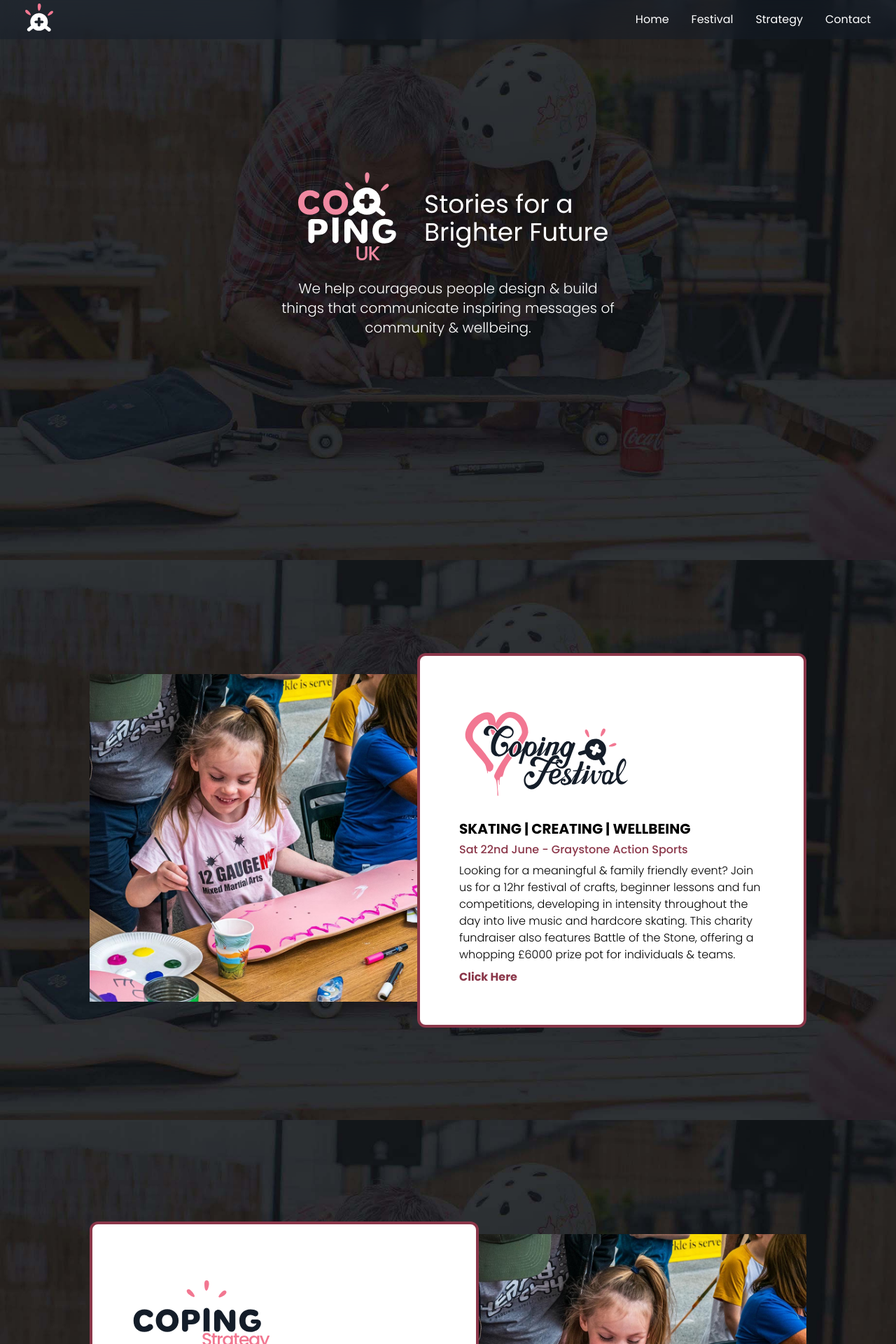
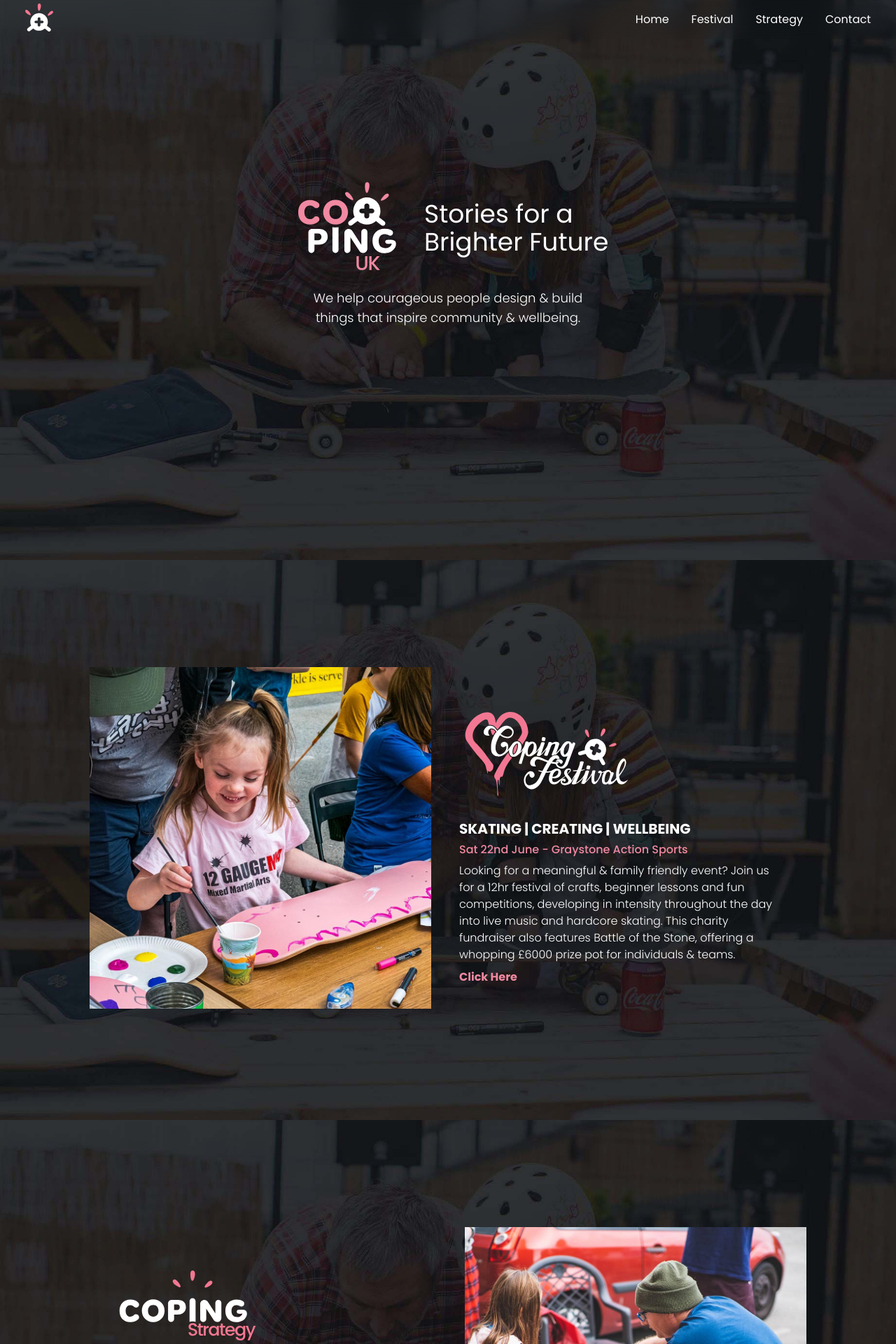
Before and after one commit to WilHesk/coping2023, a Next.js app: page / in a window 1280 px wide. Shown: the top 1920 px of the page at 70% size. Built offline with nearby package versions, Linux system fonts and the light colour scheme.

Commit message:
dark backgrounds and styling

```diff
--- a/components/Contact.jsx
+++ b/components/Contact.jsx
@@ -2,16 +2,16 @@
 import Link from 'next/link';
 import Image from 'next/image';
 
-const Contact = ({heading, subhead, email, insta, p }) => {
+const Contact = ({ heading, subhead, email, insta, p }) => {
   return (
     <section className='bg-dkgrey flex flex-col'>
-        <div  className='mx-auto max-w-screen-sm px-7 pt-10'>
+      <div className='mx-auto max-w-screen-sm px-7 pt-20'>
         <div className='text-white pt-4'>
           <h2 className='pt-4 pb-1 text-5xl font-normal text-white '>{heading}</h2>
           <p className='text-xl font-light text-pink'>{subhead}</p>
           <p className='text-light'>{p}</p>
         </div>
-            <div className='text-white pt-2 pb-40'>
+        <div className='text-white pt-10 pb-10'>
           <div className='flex flex-col items-center py-2 sm:flex-row'>
             <Image
               src='/icon-email.svg'
@@ -31,11 +31,6 @@
             <p className='px-4 text-xl font-light'>{insta}</p>
           </div>
         </div>
-
-
-
-
-
       </div>
     </section>
   );
--- a/components/Festival.jsx
+++ b/components/Festival.jsx
@@ -4,20 +4,20 @@
 
 const Festival = ({ heading, subhead, h31, p1, p2, p3, p4, button }) => {
   return (
-    <section id='festival' className='flex items-center justify-center h-auto bg-fixed bg-center bg-white'>
-        <div  className='max-w-screen-sm px-7'>
+    <section id='festival' className='flex items-center justify-center h-auto bg-dkgrey'>
+      <div className='max-w-screen-sm px-7'>
         <div className='-mb-20'>
           <Image
-                src='/coping-festival-logo-grey-2024.svg'
+            src='/coping-festival-logo-white-2024.svg'
             alt='coping festival logo'
             width='320'
             height='320'
           />
         </div>
-              <h2 className='pt-10 text-xl font-light'>{heading}</h2>
-              <p className='pt-2 text-2xl font-medium text-dkpink uppercase'>{subhead}</p>
+        <h2 className='pt-10 text-xl text-white font-light'>{heading}</h2>
+        <p className='pt-2 text-2xl font-medium text-pink uppercase'>{subhead}</p>
 
-            <div className='font-light'>
+        <div className='font-light text-white'>
           <p className='text-lg font-medium'>{h31}</p>
           <p className='pt-4'>{p1}</p>
           <p className='pt-4'>{p2}</p>
@@ -35,7 +35,7 @@
 
         <div className='py-6 flex  flex-col items-center'>
           <Link href='/contact'>
-                <a className='px-6 py-4 border rounded bg-dkpink text-white hover:bg-white hover:border-dkpink hover:text-dkgrey'>{button}</a>
+            <a className='px-6 py-4 rounded bg-pink text-dkgrey hover:bg-white hover:text-dkpink'>{button}</a>
           </Link>
         </div>
 
--- a/components/Form.jsx
+++ b/components/Form.jsx
@@ -1,15 +1,15 @@
 import React from 'react';
 
-const Form = ({heading, message, formLabel, button}) => {
+const Form = ({ heading, message, formLabel, button }) => {
     return (
-    <section className='pt-40 pb-10 flex flex-col gap-8 sm:flex-row sm:items-end'>
+        <section className='pt-10 pb-10 flex flex-col gap-8 sm:flex-row sm:items-end'>
             <div className='mx-auto max-w-screen-sm px-7'>
                 <h2 className='text-5xl pb-1'>{heading}</h2>
                 <p className='text-xl font-light text-dkgrey'>{message}</p>
                 <form className='pt-4 flex flex-col gap-8 sm:flex-row sm:items-end' action='/api/newsletter'>
                     <div className='flex flex-col gap-1'>
                         <label>{formLabel}</label>
-                    <input type='email' name='email' required className='border border-dkgrey rounded'/>
+                        <input type='email' name='email' required className='border border-dkgrey rounded' />
                     </div>
                     {/* h-field */}
                     <div className='onhp'>
--- a/components/Hero.jsx
+++ b/components/Hero.jsx
@@ -2,15 +2,15 @@
 import Link from 'next/link';
 import Image from 'next/image';
 
-const Hero = ({heading, message}) => {
+const Hero = ({ heading, message }) => {
   return (
-    <section className='flex items-center justify-center h-screen mb-0 bg-fixed bg-center bg-cover custom-img '>
+    <section className='flex items-center justify-center min-h-screen mb-0 bg-fixed bg-center bg-cover custom-img '>
 
       <div className='flex flex-col items-center justify-center text-white mt-20'>
 
-        <div className='flex items-center pb-1 mx-10 flex-col md:flex-row md:mt-0'>
+        <div className='flex items-center pb-1 flex-col md:flex-row md:mt-0'>
 
-          <div className='-mt-10 px-10 md:mt-0'>
+          <div className='px-10 md:mt-0'>
             <Image
               src='/logo-white-copinguk.svg'
               alt='/'
@@ -25,8 +25,8 @@
 
         </div>
 
-        <div className='pt-6 px-12 flex flex-auto items-center justify-center w-auto text-center max-w-xl  md:pt-2'>
-          <p className='text-xl font-light pb-40'>{message}</p>
+        <div className='pt-6 px-12 flex flex-auto items-center justify-center w-auto text-center max-w-sm sm:max-w-lg  md:pt-2'>
+          <p className='text-lg font-light pb-40'>{message}</p>
         </div>
 
       </div>
--- a/components/Navbar.jsx
+++ b/components/Navbar.jsx
@@ -1,5 +1,5 @@
 import Link from 'next/link'
-import React, {useState} from 'react'
+import React, { useState } from 'react'
 import { AiOutlineMenu, AiOutlineClose } from 'react-icons/ai'
 import Image from 'next/image';
 
@@ -12,7 +12,7 @@
     };
 
     return (
-    <div className='fixed left-0 top-0 w-full z-10 ease-in duration-30 backdrop-blur-lg bg-dkgrey bg-opacity-50'>
+        <div className='fixed left-0 top-0 w-full z-10 ease-in duration-30 backdrop-blur-lg'>
             <div className='max-w-[1240px] m-auto flex justify-between pl-2 items-center text-white'>
                 <div className='flex items-center'>
                     <div className='py-1 pl-2'>
--- a/components/Strategy.jsx
+++ b/components/Strategy.jsx
@@ -4,11 +4,11 @@
 
 const Strategy = ({ heading, subhead, h31, p1, p2, p3, p4, button }) => {
   return (
-    <section id='strategy' className='flex items-center justify-center h-auto bg-fixed bg-center bg-white text-dkgrey'>
-        <div  className='max-w-screen-sm px-7'>
+    <section id='strategy' className='flex items-center justify-center h-auto text-white bg-dkgrey'>
+      <div className='max-w-screen-sm px-7'>
         <div className='-mb-20'>
           <Image
-              src='/coping-strategy-logo-grey-2024.svg'
+            src='/coping-strategy-logo-white-2024.svg'
             alt='/'
             width='280'
             height='280'
@@ -16,7 +16,7 @@
         </div>
 
         <h2 className='pt-10 text-xl font-light'>{heading}</h2>
-              <p className='pt-2 text-2xl font-medium text-dkpink uppercase'>{subhead}</p>
+        <p className='pt-2 text-2xl font-medium text-pink uppercase'>{subhead}</p>
 
         <div className='font-light'>
           <p className='text-lg font-medium'>{h31}</p>
@@ -28,7 +28,7 @@
 
         <div className='py-6 flex  flex-col items-center'>
           <Link href='/contact'>
-                <a className='px-6 py-4 border rounded bg-dkpink text-white hover:bg-white hover:border-dkpink hover:text-dkgrey'>{button}</a>
+            <a className='px-6 py-4 rounded bg-pink text-dkgrey hover:bg-white hover:text-dkpink'>{button}</a>
           </Link>
         </div>
 
--- a/components/TestComponent.jsx
+++ b/components/TestComponent.jsx
@@ -13,16 +13,16 @@
                     className='object-contain'
                 />
             </div>
-            <div className='flex-1 rounded-xl flex justify-center flex-col bg-white border-4 hover:border-pink border-dkpink backdrop-blur-md sm:p-10'>
+            <div className='flex-1 flex justify-center flex-col px-2 sm:p-6'>
                 <Link href='/festival'>
                     <a className='px-4'>
                         <div className='pt-10 pb-6'>
                             {logo}
                         </div>
-                        <h1 className='py-1 font-bold text-xl uppercase leading-6'>{title}</h1>
-                        {subtitle && <h1 className='py-1 font-medium text-l text-dkpink leading-5'>{subtitle}</h1>}
+                        <h1 className='py-1 font-bold text-xl text-white uppercase leading-6'>{title}</h1>
+                        {subtitle && <h1 className='py-1 font-medium text-l text-pink leading-5'>{subtitle}</h1>}
                         {body}
-                        <p className='pt-1 pb-4 font-bold text-dkpink'>{ctaText}</p>
+                        <p className='pt-1 pb-4 font-bold text-pink hover:text-white'>{ctaText}</p>
                     </a>
                 </Link>
             </div>
--- a/pages/index.js
+++ b/pages/index.js
@@ -13,35 +13,35 @@
         <link rel="icon" href="/favicon.ico" />
       </Head>
 
-      <Hero heading="Stories for a Brighter Future" message="We help courageous people design & build things that communicate inspiring messages of community & wellbeing." />
+      <Hero heading="Stories for a Brighter Future" message="We help courageous people design & build things that inspire community & wellbeing." />
 
       <TestComponent img={{
         src: '/coping-festival-girl-paints.jpg',
         alt: 'photo of child painting at coping festival'
       }} logo={<Image
-        src='/Coping-festival-logo-grey-2024.svg'
+        src='/Coping-festival-logo-white-2024.svg'
         alt='coping festival skateboarder kickflipping stairset at graystone action sports'
         width='250'
         height='120'
         className='object-conatin'
       />} title="Skating | Creating | Wellbeing" subtitle="Sat 22nd June - Graystone Action Sports" body={(
         <>
-          <p className='py-1 font-light text-md leading-6'>Looking for a meaningful & family friendly event? Join us for a 12hr festival of crafts, beginner lessons and fun competitions, developing in intensity throughout the day into live music and hardcore skating. This charity fundraiser also features Battle of the Stone, offering a whopping £6000 prize pot for individuals & teams.</p>
+          <p className='py-1 font-light text-md text-white leading-6'>Looking for a meaningful & family friendly event? Join us for a 12hr festival of crafts, beginner lessons and fun competitions, developing in intensity throughout the day into live music and hardcore skating. This charity fundraiser also features Battle of the Stone, offering a whopping £6000 prize pot for individuals & teams.</p>
         </>
       )} ctaText="Click Here" />
 
       <TestComponent img={{
-        src: '/coping-festival-girl-paints.jpg',
+        src: '/coping-festival-partington-pots.jpg',
         alt: 'photo of child painting at coping festival'
       }} logo={<Image
-        src='/Coping-strategy-logo-grey-2024.svg'
+        src='/Coping-strategy-logo-white-2024.svg'
         alt='coping festival skateboarder kickflipping stairset at graystone action sports'
         width='200'
         height='100'
         className='object-conatin'
-      />} title="Communication" body={(
+      />} title="Strategy | Identity | Websites" subtitle="Communication for Courageous Organisations" body={(
         <>
-          <p className='py-1 font-light text-md leading-6'>Does your organisation need help building community amongst customers & staff? From some simple advice to a full brand ID, complex website or social media strategy, with over 20 years learning how to design effectively, questioning what is helpful and ethical - we’re able to draw on our extensive experience and creative network to tell your inspirational stories.</p>
+          <p className='py-1 font-light text-md text-white leading-6'>Does your organisation need help building community amongst customers & staff? From some simple advice to a full brand ID, complex website or social media strategy. With over 20 years learning how to design effectively, questioning what is helpful and ethical - we’re able to draw on our extensive experience and creative network to tell your inspirational stories.</p>
         </>
       )} ctaText="Click Here" flipImage />
 
```
Also changed, not shown: pages/contact.js (+6 -8 lines). Lines whose indentation alone changed are shown as unchanged.
